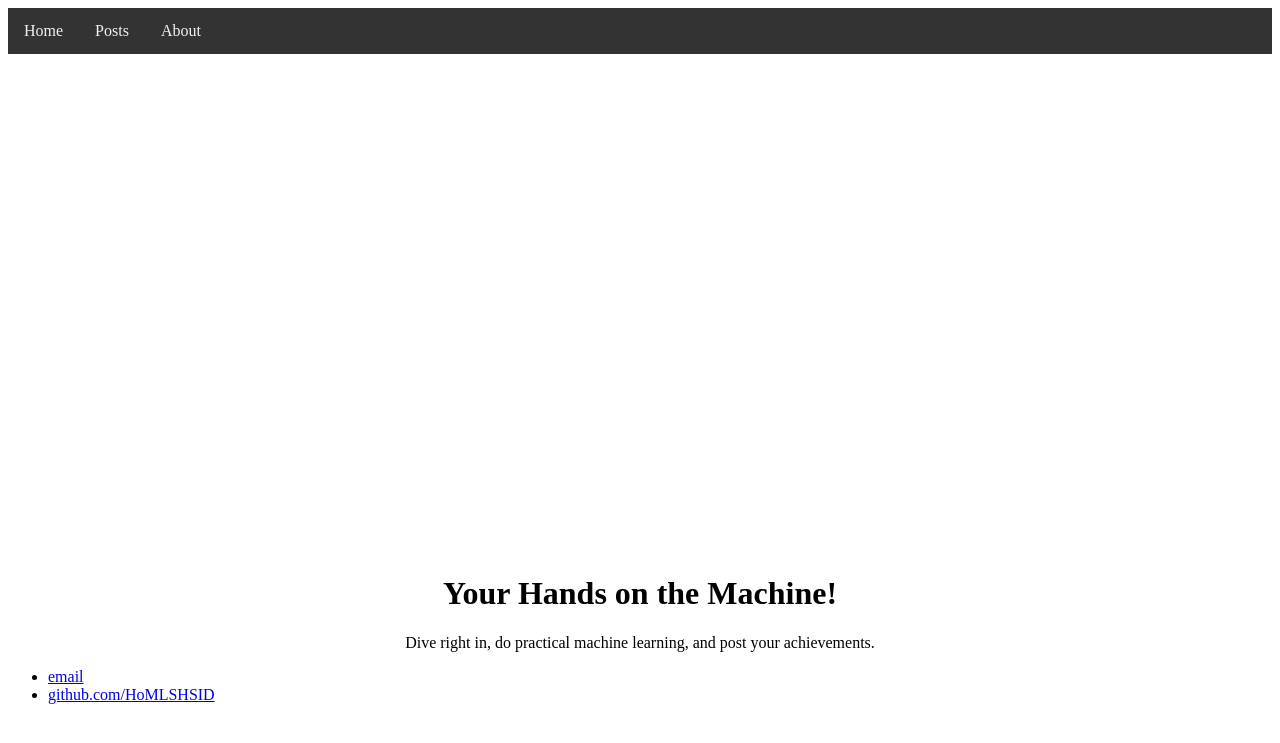
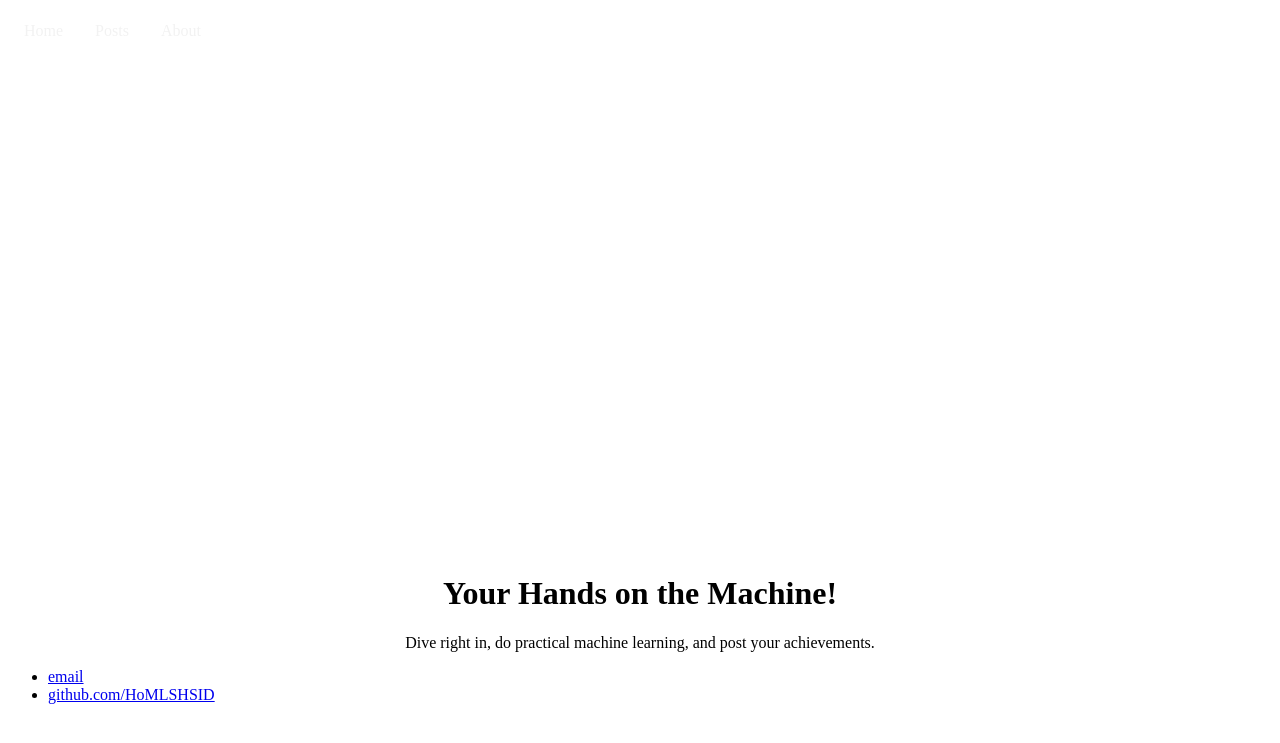
Before and after one commit to HoMLSHSID/HoMLSHSID.github.io, a Jekyll site: the page built from index.html, in a window 1280 px wide. Shown: the top 743 px of the page. Built offline with Jekyll 4.4.1, drawn with Linux system fonts in a browser that asks for light colours.

Commit message:
Update default.html

```diff
--- a/_layouts/default.html
+++ b/_layouts/default.html
@@ -13,7 +13,7 @@
 		/* Style the top navigation bar */
 		.topnav {
 		  overflow: hidden;
-		  background-color: #333;
+		  background-color: transparent;
 		}
 
 		/* Style the topnav links */
```
